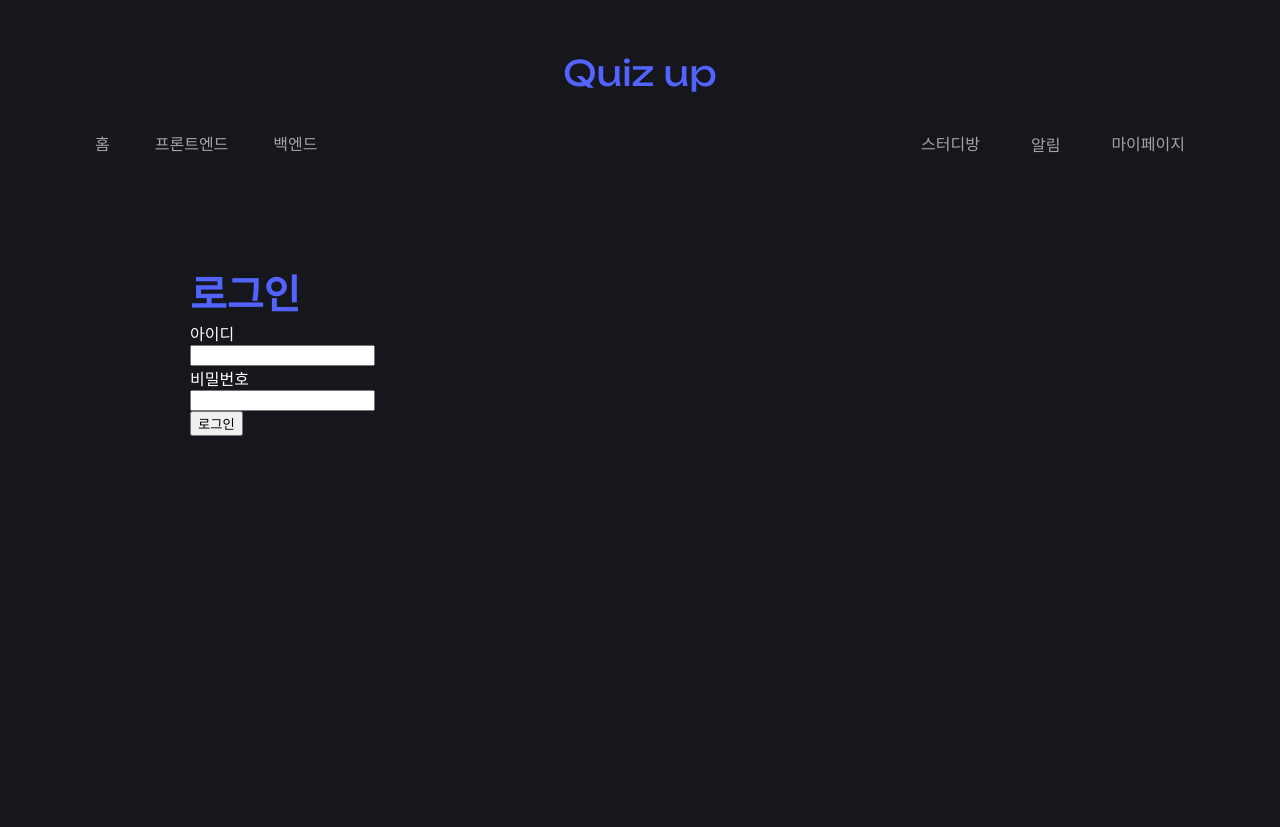
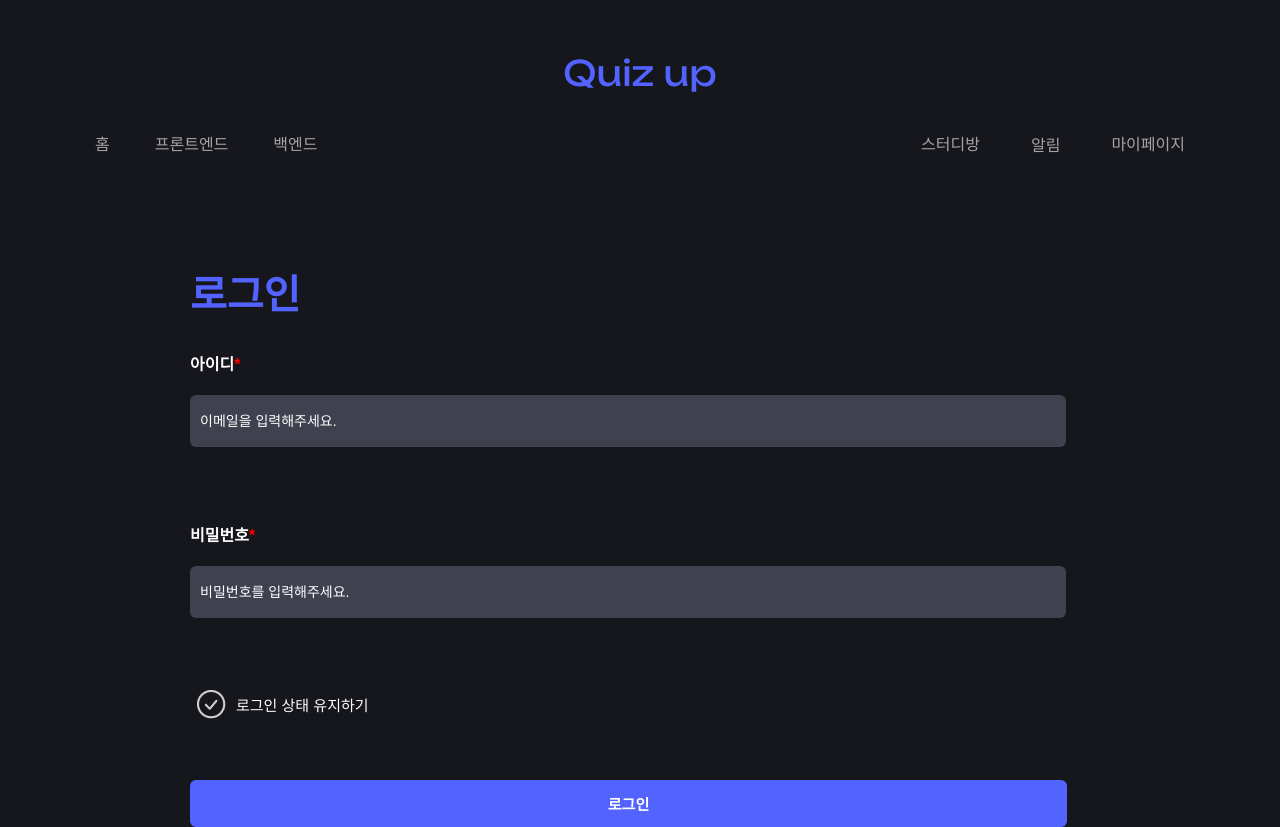
Before and after one commit to QuizUpWebProject/front, a React (Create React App) app: page /login in a window 1280 px wide. Before the commit the page ends 800 px from the top, so only its background shows below. Built offline with nearby package versions, Linux system fonts and the light colour scheme.

Commit message:
design: LoginForm UI 구현 #6
- 아이디 input
- 비밀번호 input
- 로그인 유지하기 (클릭 시 style 변경)
- 로그인 버튼

```diff
--- a/src/components/login/LoginForm.jsx
+++ b/src/components/login/LoginForm.jsx
@@ -1,17 +1,111 @@
+import styled from "styled-components";
+import CheckIcon from "../../assets/circle check_.png";
+import { useState } from "react";
+
 export default function LoginForm() {
+  const [isChecked, setIsChecked] = useState(false); // 로그인 유지하기 버튼 클릭 상태관리
+
+  // 로그인 유지하기 기능 구현 필요
+  const handleCheckClick = () => {
+    setIsChecked(!isChecked);
+  };
+
   return (
     <div>
-      <div>
-        <div>아이디</div>
-        <input />
-      </div>
+      <IDContaner>
+        <Label>
+          아이디<span>*</span>
+        </Label>
+        <Input placeholder="이메일을 입력해주세요." />
+      </IDContaner>
 
-      <div>
-        <div>비밀번호</div>
-        <input />
-      </div>
+      <PWContainer>
+        <Label>
+          비밀번호<span>*</span>
+        </Label>
+        <Input placeholder="비밀번호를 입력해주세요." />
+      </PWContainer>
 
-      <button>로그인</button>
+      <CheckContainer
+        onClick={handleCheckClick}
+        isChecked={isChecked} // isChecked 상태 전달
+      >
+        <CheckLabel>
+          <Img src={CheckIcon} alt="check" isChecked={isChecked} />
+          로그인 상태 유지하기
+        </CheckLabel>
+      </CheckContainer>
+
+      <LoginBtn>로그인</LoginBtn>
     </div>
   );
 }
+
+const Label = styled.div`
+  font-size: 16px;
+  font-weight: 600;
+  margin-bottom: 20px;
+
+  span {
+    color: #ff0000;
+  }
+`;
+
+const IDContaner = styled.div`
+  margin-bottom: 75px;
+`;
+
+const Input = styled.input`
+  width: 866px;
+  height: 42px;
+  background-color: #3f424e;
+  border: none;
+  border-radius: 6px;
+  color: #ffffff;
+  padding: 5px;
+
+  &::placeholder {
+    color: #ffffff;
+    font-size: 14px;
+    font-weight: 400;
+    padding: 5px;
+  }
+`;
+
+const PWContainer = styled.div`
+  margin-bottom: 40px;
+`;
+
+const LoginBtn = styled.button`
+  width: 877px;
+  height: 47px;
+  background-color: #5263ff;
+  color: #ffffff;
+  font-size: 15px;
+  font-weight: 600;
+  border: none;
+  border-radius: 6px;
+  margin-top: 30px;
+  align-items: center;
+`;
+
+const CheckContainer = styled.button`
+  font-size: 15px;
+  font-weight: 400;
+  margin-top: 30px;
+  margin-bottom: 30px;
+  background-color: transparent;
+  border: none;
+  color: ${(props) => (props.isChecked ? "#5263ff" : "inherit")};
+`;
+
+const Img = styled.img`
+  margin-right: 10px;
+  filter: ${(props) => (props.isChecked ? "invert(100%)" : "inherit")};
+`;
+
+const CheckLabel = styled.label`
+  display: flex;
+  align-items: center;
+  color: ${(props) => (props.isChecked ? "#5263ff" : "inherit")};
+`;
--- a/src/pages/Login.jsx
+++ b/src/pages/Login.jsx
@@ -21,4 +21,5 @@ const Title = styled.div`
   color: #5263ff;
   font-size: 40px;
   font-weight: 600;
+  margin-bottom: 30px;
 `;
```
